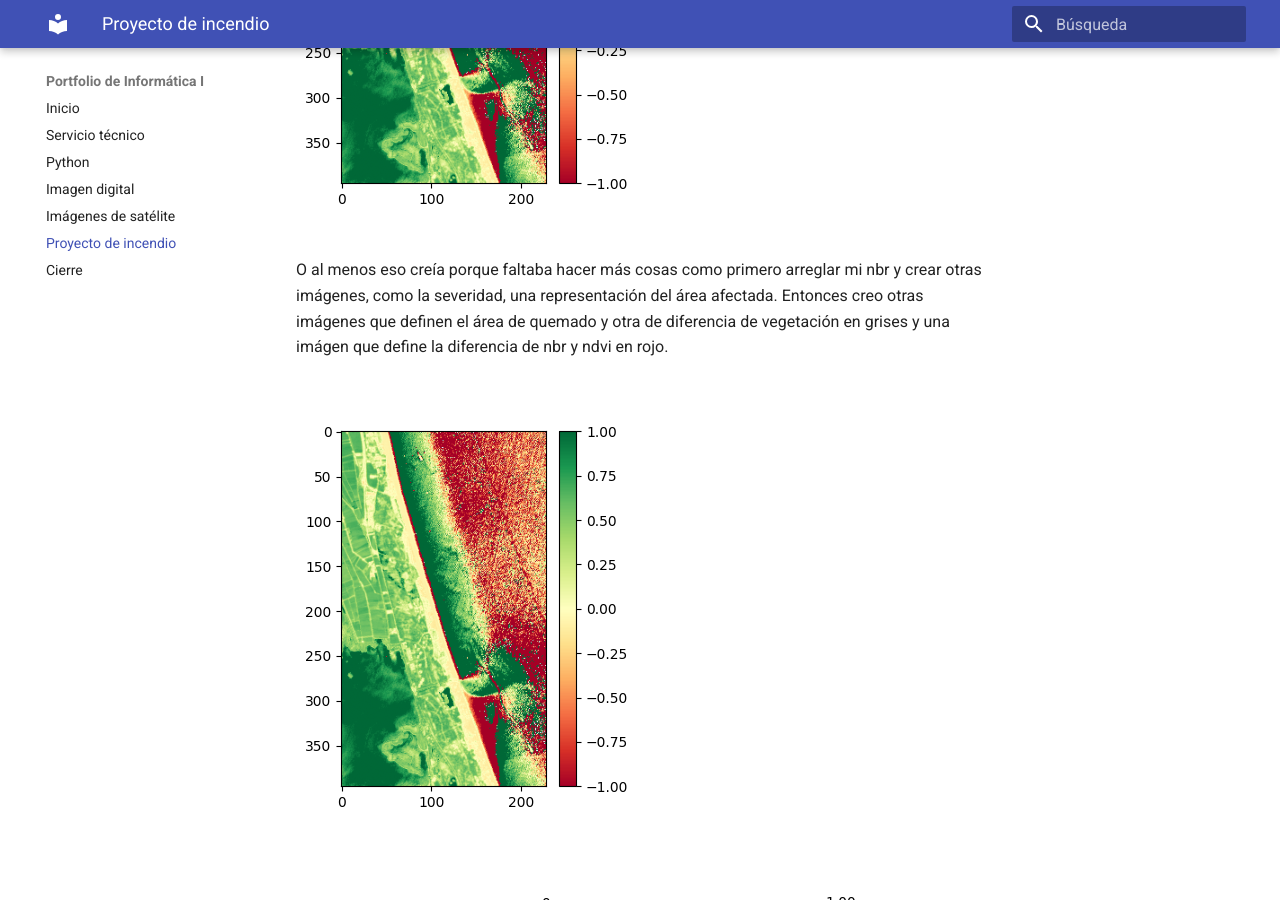
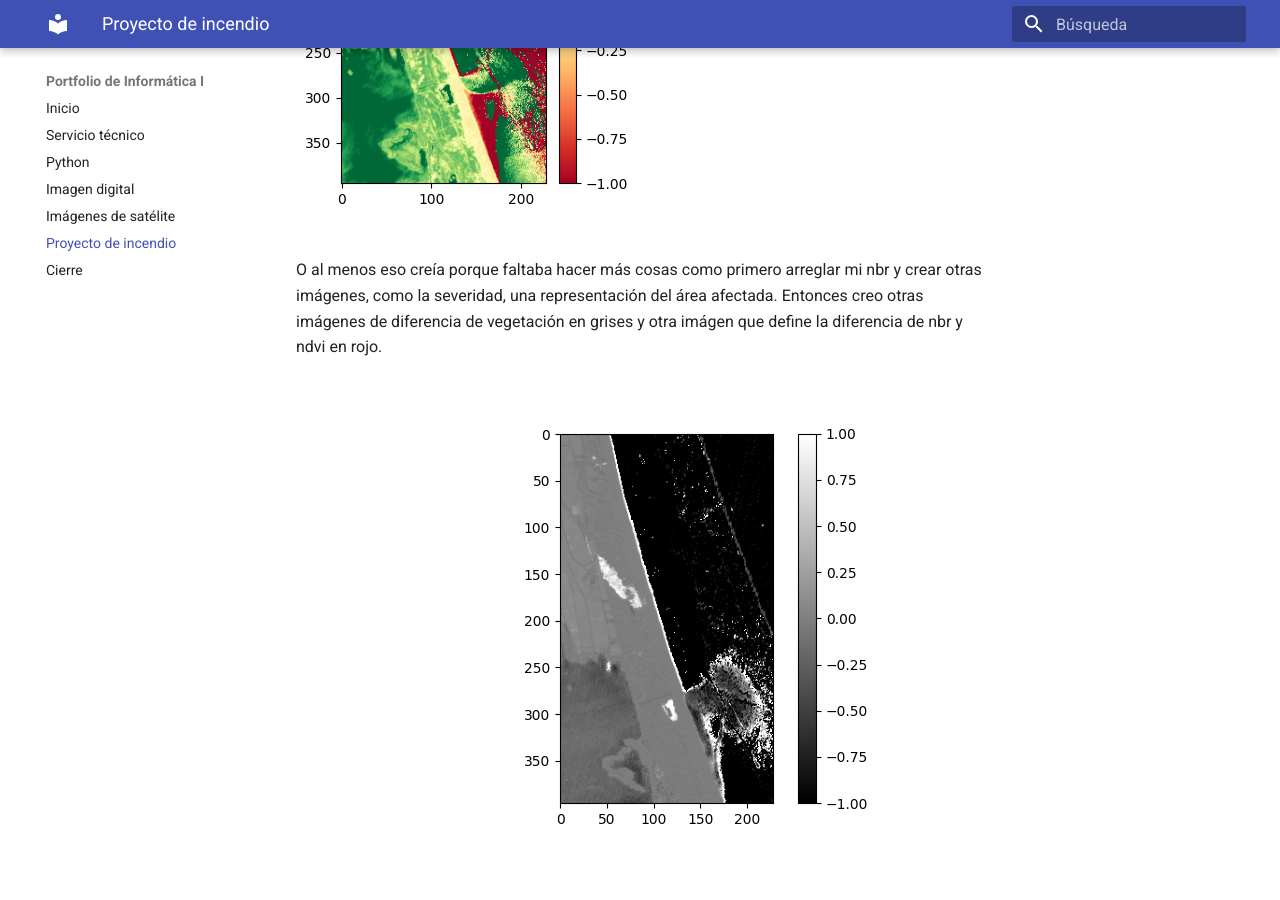
Before and after one commit to santiagodetarancojr-del/plantilla_portfolio---santi, an MkDocs documentation site: the page built from docs/incendio/index.md, in a window 1280 px wide and 900 px high, scrolled down 3744 px. Built offline with MkDocs 1.6.1 and Material for MkDocs 9.7.7, drawn with Linux system fonts in a browser that asks for light colours.

Commit message:
2 de noviembre_1

```diff
--- a/docs/incendio/index.md
+++ b/docs/incendio/index.md
@@ -27,9 +27,8 @@ Por último para sacar la imagen de la diferencia de la vegetación creo la vari
 
 ![Imagen del nbr del Saler](diferencia_nbr.png)
 
-O al menos eso creía porque faltaba hacer más cosas como primero arreglar mi nbr y crear otras imágenes, como la severidad, una representación del área afectada. Entonces creo otras imágenes que definen el área de quemado y otra de diferencia de vegetación en grises y una imágen que define la diferencia de nbr y ndvi en rojo.
+O al menos eso creía porque faltaba hacer más cosas como primero arreglar mi nbr y crear otras imágenes, como la severidad, una representación del área afectada. Entonces creo otras imágenes  de diferencia de vegetación en grises y otra imágen que define la diferencia de nbr y ndvi en rojo.
 
-![Imagen del nbr del Saler corrección](diferencia_nbr.png)
 ![Imagen del Saler correción en grises](dif_grises.png)
 ![Imagen de dif entre nbr y ndvi en rojo](nbr_y_ndvi_en_rojo.png)
 
```
